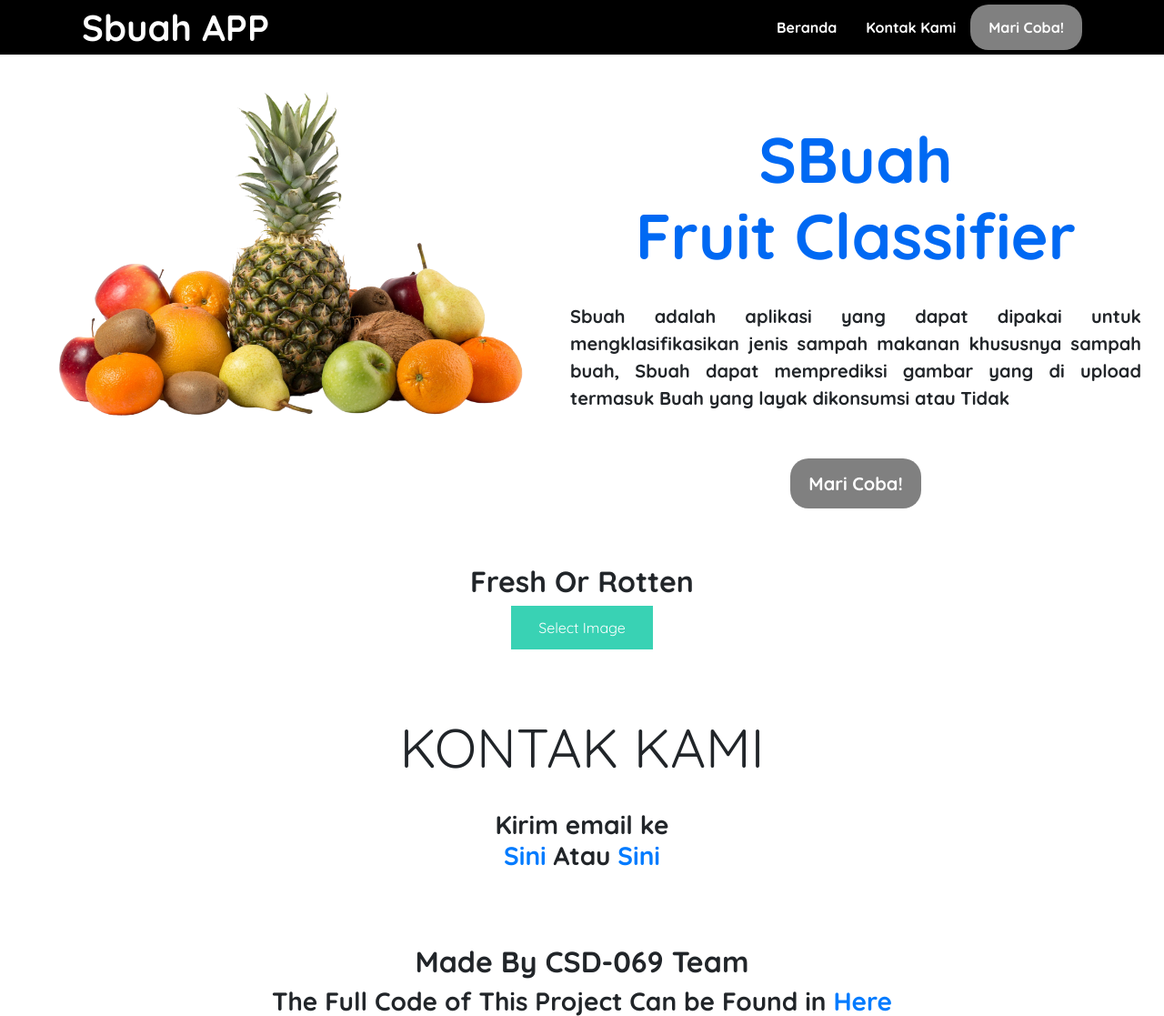
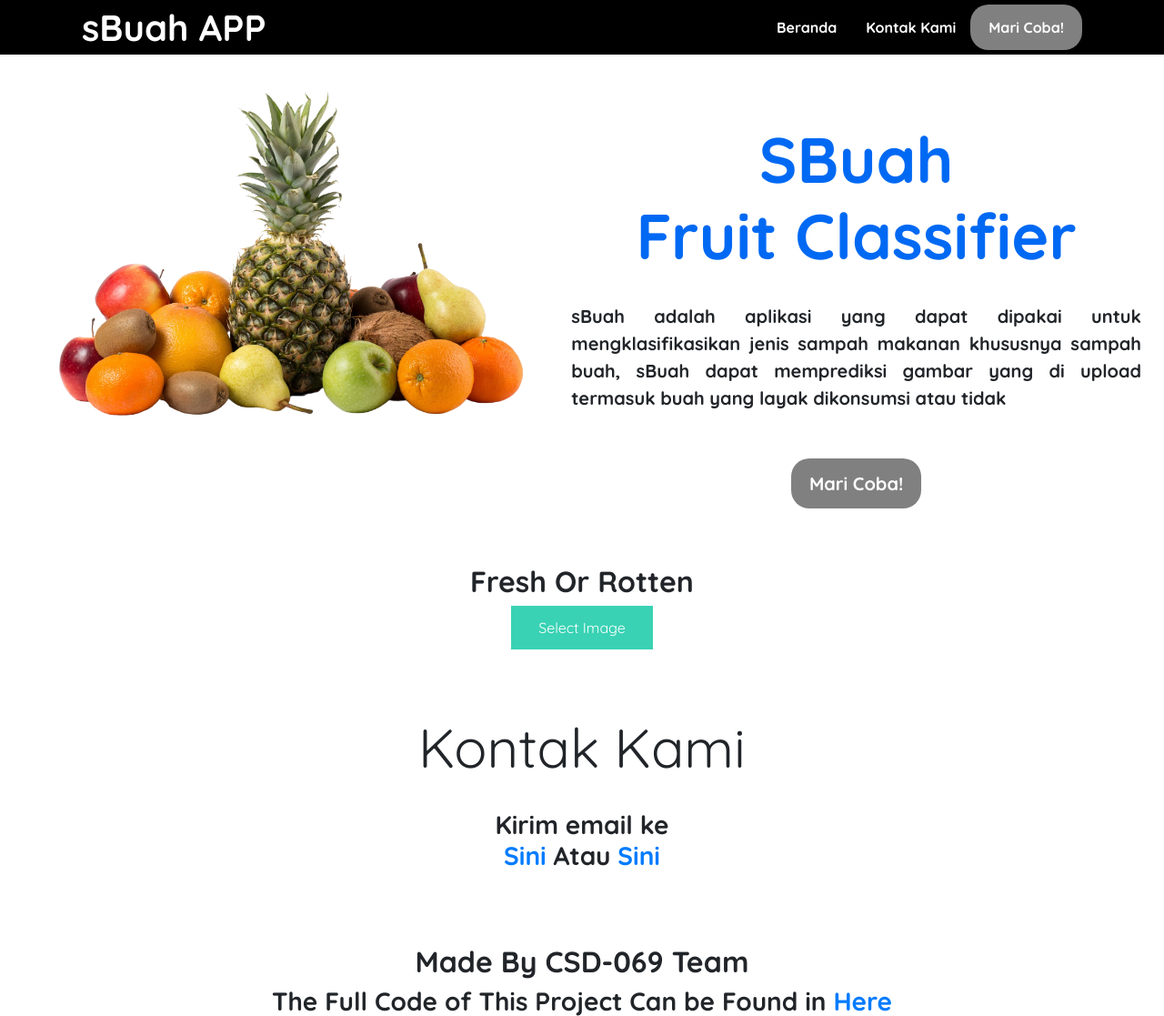
Before and after one commit to fadillarizalul/capstone-dicoding-sbuah, a Flask app: page / in a window 1280 px wide. Shown: the top 1117 px of the page at 91% size. Run offline with Flask 2, Linux system fonts and the light colour scheme; some libraries are stand-ins or nearby versions.

Commit message:
Minor changes

```diff
--- a/templates/base.html
+++ b/templates/base.html
@@ -42,7 +42,7 @@
 		font-size: 40px;
 		font-weight: 800;
 		float: left;
-		font-family: 'Quicksand',sans-serif;
+		font-family: 'Quicksand', sans-serif;
 		color: white
 		}
 
@@ -128,7 +128,7 @@
         <header>
             <nav>
                 <div class="wrapper">
-                    <div class="logo"><a color:white >Sbuah APP</a></div>
+                    <div class="logo"><a color:white > sBuah APP</a></div>
                     <div class="menu">
                         <ul>
 							<li><a href="#pengenalan">Beranda</a></li>
@@ -149,9 +149,9 @@
 					<br>
 					<h2 style="font-size: 70px; font-weight: 2000; color: rgb(0, 105, 243);">SBuah <br>Fruit Classifier</h2>
 					<br>
-					<p style="text-align: justify; font-size: 20px;">Sbuah adalah aplikasi yang dapat dipakai
-					untuk mengklasifikasikan jenis sampah makanan khususnya sampah buah, Sbuah dapat memprediksi
-				    gambar yang di upload termasuk Buah yang layak dikonsumsi atau Tidak</p>
+					<p style="text-align: justify; font-size: 20px;"> sBuah adalah aplikasi yang dapat dipakai
+					untuk mengklasifikasikan jenis sampah makanan khususnya sampah buah, sBuah dapat memprediksi
+				    gambar yang di upload termasuk <b> buah yang layak dikonsumsi atau tidak </b></p>
 					<br>
 					<br>
 					<div >
@@ -168,9 +168,9 @@
 	<br>
 	<br>
 	<div style="text-align: center; align-items: center;">
-		<h1 id="kontak" style="font-size: 60px;"> KONTAK KAMI </h1>
+		<h1 id="kontak" style="font-size: 60px;"> Kontak Kami </h1>
 		<br>
-		<h3> Kirim email ke <br><a href = "mailto:nugrohorizkyadhi@gmail.com">Sini</a> Atau <a href = "mailto:nugrohorizkyadhi@gmail.com">Sini</a> </h3>
+		<h3> Kirim email ke <br><a href = "mailto:nugrohorizkyadhi@gmail.com">Sini</a> Atau <a href = "mailto:fadillaryahya1@gmail.com">Sini</a> </h3>
 		<br><br><br>
 		<h2>Made By CSD-069 Team</h2>
 		<h3>The Full Code of This Project Can be Found in
```
